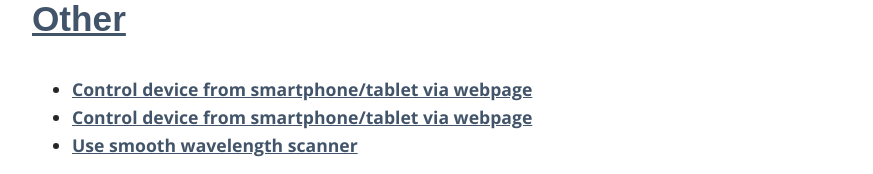
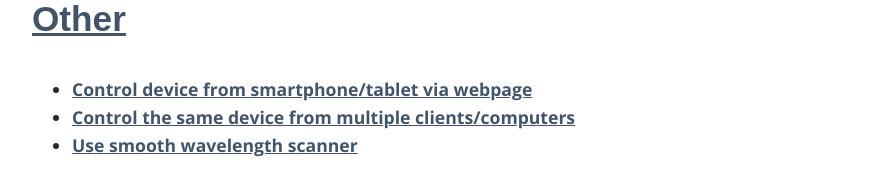
Before and after one commit to DomasM/Topas4InfoTemp00, a Jekyll site: the page built from _pages/39_How-Tos-Main.md, in a window 1280 px wide and 900 px high, scrolled down 352 px. Shown: the part 723-897 px from the top of the window, without its empty margins (143-1016 px from the left). Built offline with Jekyll 4.4.1, drawn with Linux system fonts in a browser that asks for light colours; some web fonts are replaced; comment, search, counter and statistics services are not loaded.

Commit message:
fix wrong name

```diff
--- a/_pages/39_How-Tos-Main.md
+++ b/_pages/39_How-Tos-Main.md
@@ -34,5 +34,5 @@ nolink: true
 
 ## [Other]({{site.baseurl}}/How-Tos/Other/)
 + [Control device from smartphone/tablet via webpage]({{site.baseurl}}/How-Tos/Other#Vid001)
-+ [Control device from smartphone/tablet via webpage]({{site.baseurl}}/How-Tos/Other#Vid002)
++ [Control the same device from multiple clients/computers]({{site.baseurl}}/How-Tos/Other#Vid002)
 + [Use smooth wavelength scanner]({{site.baseurl}}/How-Tos/Other#Vid003)
```
